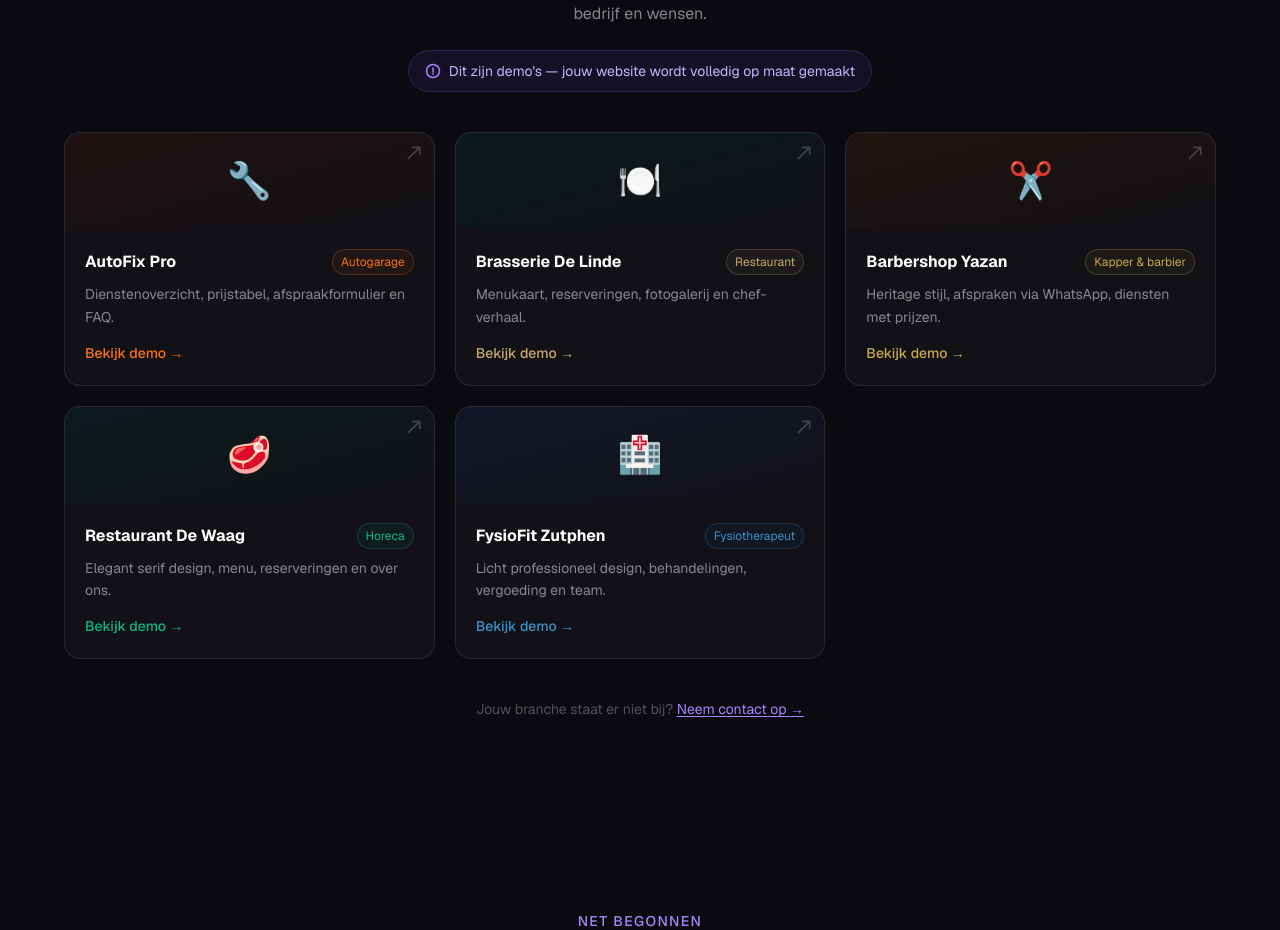
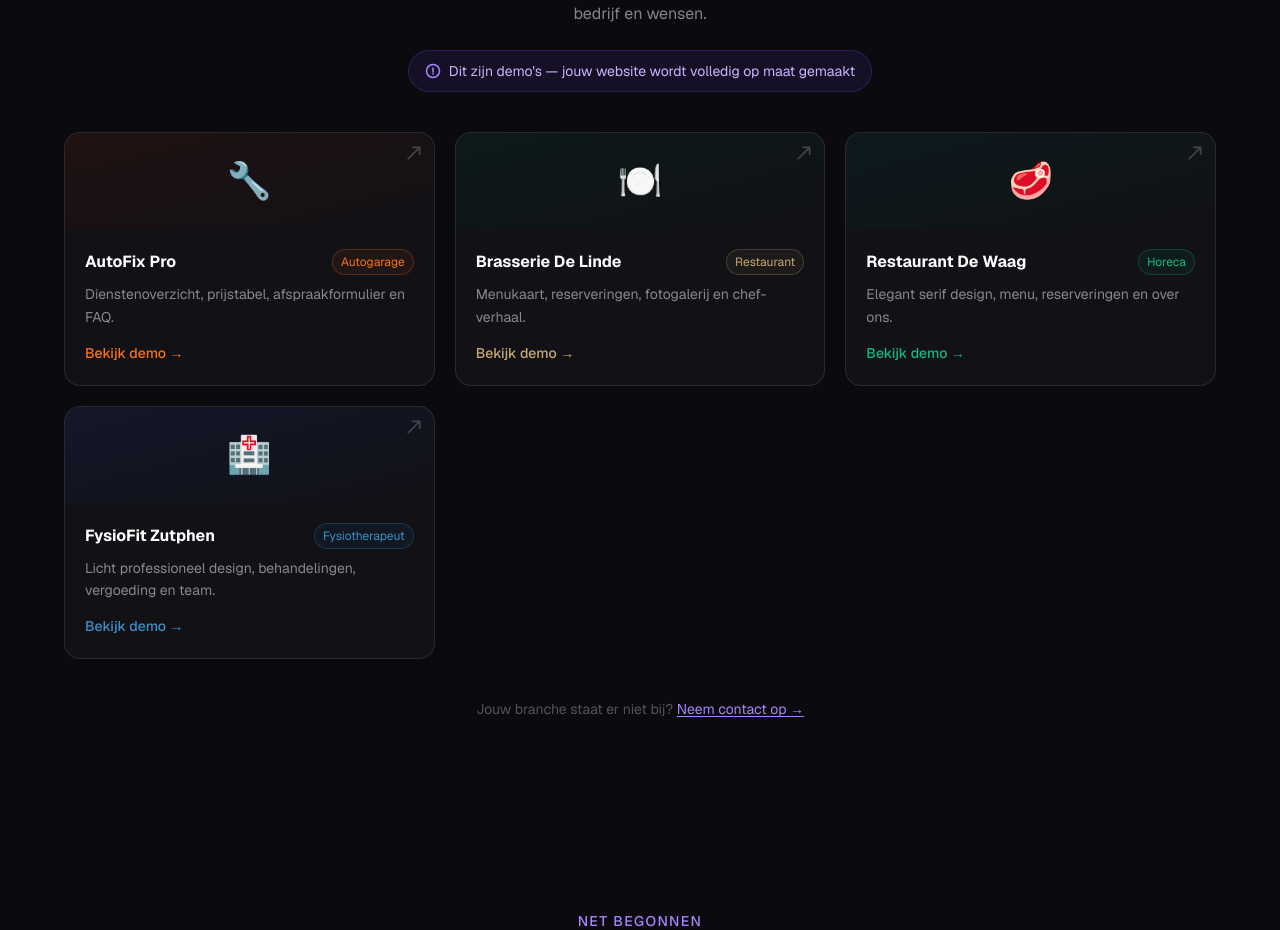
Before and after one commit to haniyemane16-wq/Lifegix-website, a Next.js app: page / in a window 1280 px wide. Shown: the part 4104-5034 px from the top of the page. Built offline with nearby package versions, Linux system fonts and the light colour scheme.

Commit message:
Remove Barbershop Yazan from Voorbeelden

```diff
--- a/src/app/page.tsx
+++ b/src/app/page.tsx
@@ -343,16 +343,6 @@ function Voorbeelden() {
       extern: true,
     },
     {
-      naam: "Barbershop Yazan",
-      type: "Kapper & barbier",
-      beschrijving: "Heritage stijl, afspraken via WhatsApp, diensten met prijzen.",
-      emoji: "✂️",
-      kleur: "#c9a84c",
-      bg: "from-amber-950/30 to-transparent",
-      href: "/demo/diensten",
-      extern: false,
-    },
-    {
       naam: "Restaurant De Waag",
       type: "Horeca",
       beschrijving: "Elegant serif design, menu, reserveringen en over ons.",
```
